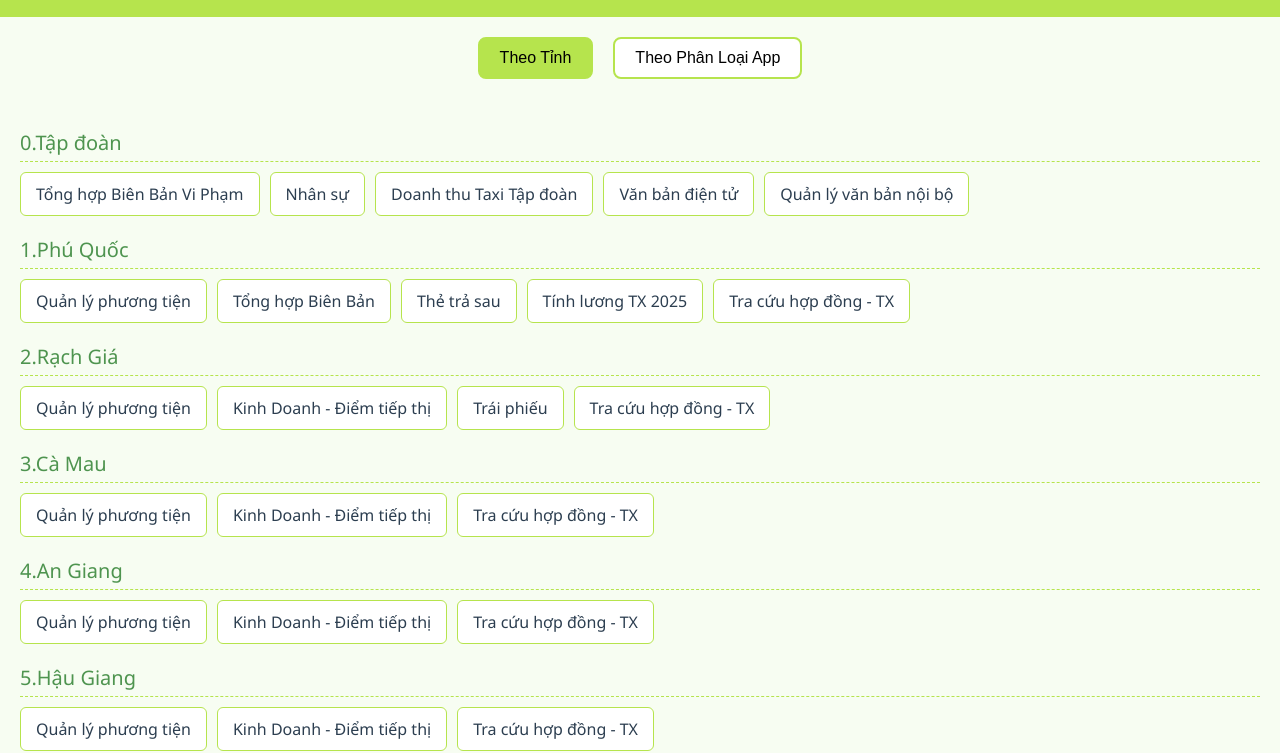
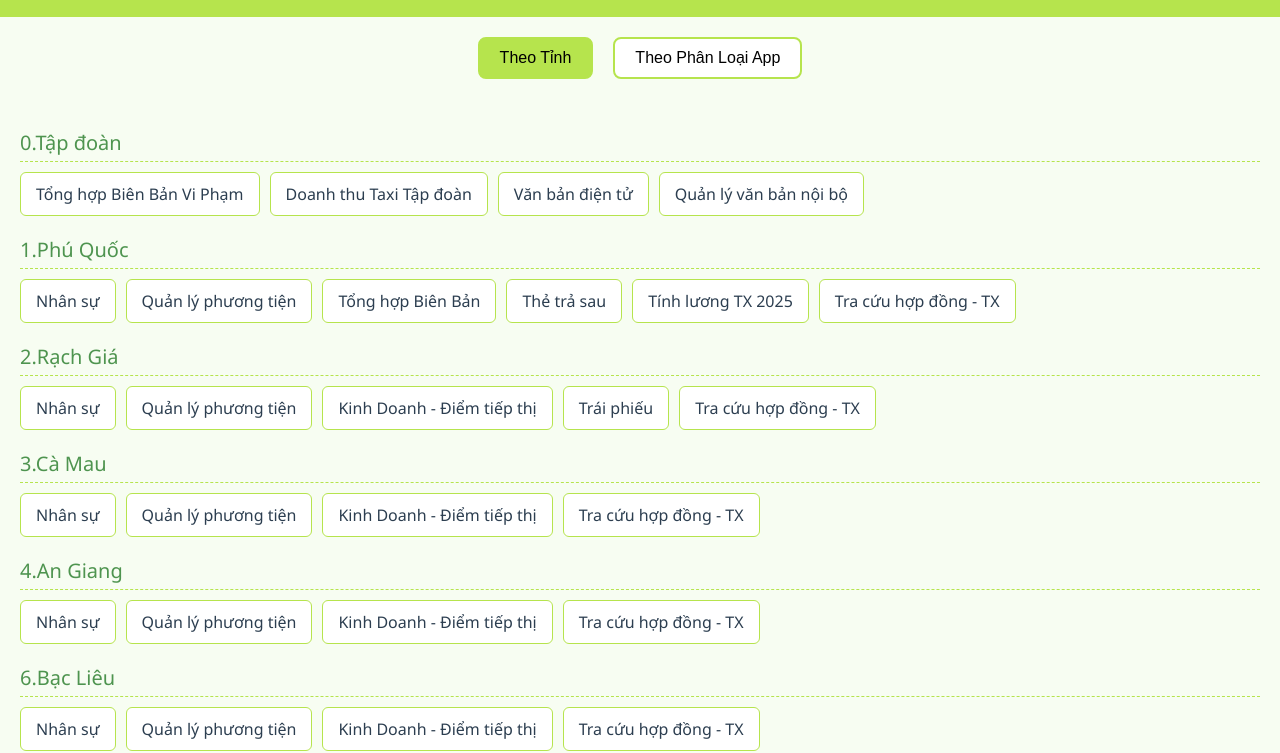
Before and after one commit to namthanggroup/tonghopapp, a plain HTML site: page index.html in a window 1280 px wide. Shown: the part 61-814 px from the top of the page. Drawn offline with Linux system fonts and the light colour scheme.

Commit message:
Update index.html

```diff
--- a/index.html
+++ b/index.html
@@ -118,12 +118,12 @@
     const linkMap = {
 	      "0.Tập đoàn": {
         "Tổng hợp Biên Bản Vi Phạm": "https://bienban.taxinamthang.vn/",
-        "Nhân sự": "https://www.appsheet.com/start/882d3d4a-5d2a-4938-9013-b25811a3f852",
 	"Doanh thu Taxi Tập đoàn": "https://docs.google.com/spreadsheets/d/1CMOh7HfULhJ7DuHoJkEQNS0GzDWzQ4Pizcb1Vfi9_-8/edit?gid=0#gid=0",
 	"Văn bản điện tử": "https://vpdt.vnptioffice.vn",
 	"Quản lý văn bản nội bộ": "https://www.appsheet.com/start/03cdec9c-3d00-44f5-9566-7a181123a249"
       },
 	  	      "1.Phú Quốc": {
+	"Nhân sự": "https://www.appsheet.com/start/e6d21198-5496-4777-a867-174dec6b247f",
 	"Quản lý phương tiện": "https://www.appsheet.com/start/a0e13cbd-b4b2-4c96-8562-413501e21e9a",
         "Tổng hợp Biên Bản": "https://www.appsheet.com/start/05e7613a-37d5-4f78-bbeb-6671fefb9e4c",
 	"Thẻ trả sau": "https://www.appsheet.com/start/747264f0-826f-40f9-9dda-c0030da8fdfd",
@@ -131,36 +131,37 @@
 	"Tra cứu hợp đồng - TX": "tracuupq.taxinamthang.vn"
       },
       "2.Rạch Giá": {
-        "Quản lý phương tiện": "https://www.appsheet.com/start/bd5cab6f-d3b0-4861-ad4c-f5a77465108a",
+        "Nhân sự": "https://www.appsheet.com/start/5e2457fe-c751-4f20-92f2-2b9d29d0c0f1",
+	"Quản lý phương tiện": "https://www.appsheet.com/start/bd5cab6f-d3b0-4861-ad4c-f5a77465108a",
         "Kinh Doanh - Điểm tiếp thị": "https://www.appsheet.com/start/2f1b6c37-f669-4a54-8d49-11bc29759053",
         "Trái phiếu": "https://www.appsheet.com/start/bac58e06-67a6-441e-8436-eb8f8e1c6e6d",
 		"Tra cứu hợp đồng - TX": "tracuurg.taxinamthang.vn"
       },
       "3.Cà Mau": {
+	"Nhân sự": "https://www.appsheet.com/start/6c4fe2ba-056f-41ff-9474-4cbdaeee51d7",
         "Quản lý phương tiện": "https://www.appsheet.com/start/31e86869-6bf5-4284-a1b8-2084dbe0ef65",
         "Kinh Doanh - Điểm tiếp thị": "https://www.appsheet.com/start/b4019b63-bf6a-44e7-94ad-7e18326d36e9",
 		"Tra cứu hợp đồng - TX": "tracuucm.taxinamthang.vn"
       },
       "4.An Giang": {
+	"Nhân sự": "https://www.appsheet.com/start/4747735e-3464-42e5-afbc-5c89f061e42f",
         "Quản lý phương tiện": "https://www.appsheet.com/start/ffe27a1d-9636-40aa-a91a-c3400c87de11",
         "Kinh Doanh - Điểm tiếp thị": "https://www.appsheet.com/start/6d36ccf9-11d2-46a6-8cf1-98dfdd9c5e87",
 		"Tra cứu hợp đồng - TX": "tracuuag.taxinamthang.vn"
       },
-	        "5.Hậu Giang": {
-        "Quản lý phương tiện": "https://www.appsheet.com/start/5fc80e05-ee71-4a36-aced-3a21326e2c75",
-        "Kinh Doanh - Điểm tiếp thị": "https://www.appsheet.com/start/45a7cb29-092e-475c-a162-79fe1e70fd04",
-		"Tra cứu hợp đồng - TX": "hg.taxinamthang.vn"
-      },
 	        "6.Bạc Liêu": {
+	"Nhân sự": "https://www.appsheet.com/start/aa4e01b2-e203-46be-86c0-bb616274a562",
         "Quản lý phương tiện": "https://www.appsheet.com/start/0478400b-0363-421d-9352-c75882f33dbe",
         "Kinh Doanh - Điểm tiếp thị": "https://www.appsheet.com/start/92f2bf3f-f0cb-4f87-80e6-4fd806b9b1fb","Tra cứu hợp đồng - TX": "tracuubl.taxinamthang.vn"
       },
 	        "7.Sóc Trăng":{
+	"Nhân sự": "https://www.appsheet.com/start/a9cb08ad-4c03-4ac8-898e-1bec32ab1251",
         "Quản lý phương tiện": "https://www.appsheet.com/start/ad9af8b5-7914-478b-9375-a6df859b4666",
         "Kinh Doanh - Điểm tiếp thị": "https://www.appsheet.com/start/d2eac05e-b621-4729-86cb-538115eb854f",
 		"Tra cứu hợp đồng - TX": "tracuust.taxinamthang.vn"
       },
 	        "8.Vĩnh Long": {
+	"Nhân sự": "https://www.appsheet.com/start/561fb836-1201-4457-aa03-1f50225b511b",
         "Quản lý phương tiện": "https://www.appsheet.com/start/a1aa6787-1430-4d9b-92e5-190ae7b4d141",
         "Kinh Doanh - Điểm tiếp thị": "https://www.appsheet.com/start/79766506-17a6-4da1-95b7-86c2b6757ea5",
 		"Tra cứu hợp đồng - TX": "tracuuvl.taxinamthang.vn"
```
